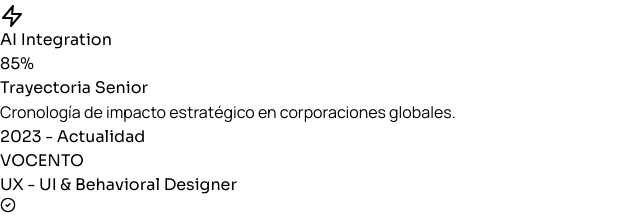
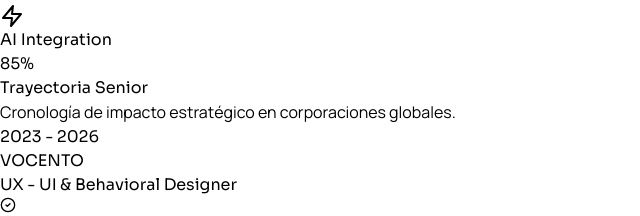
Before and after one commit to jdemig73828/newportfolio, a React (Vite) app: page / in a window 1280 px wide. Shown: the part 1928-2144 px from the top of the page, without its empty margins (0-640 px from the left). Built offline with nearby package versions, Linux system fonts and the light colour scheme; the HTML template or start-up script is replaced by a standard one.

Commit message:
Actualizar App.jsx

```diff
--- a/src/App.jsx
+++ b/src/App.jsx
@@ -40,7 +40,7 @@
     id: 'trayectoria',
     company: 'VOCENTO',
     role: 'UX - UI & Behavioral Designer',
-    period: '2023 - Actualidad',
+    period: '2023 - 2026',
     description: 'Estrategia corporativa de usuarios para ABC y medios regionales.',
     bullets: ['Optimización de CRO mediante Behavioral Design.', 'Rediseño de flujos de pago y registro.'],
     isCurrent: true
```
